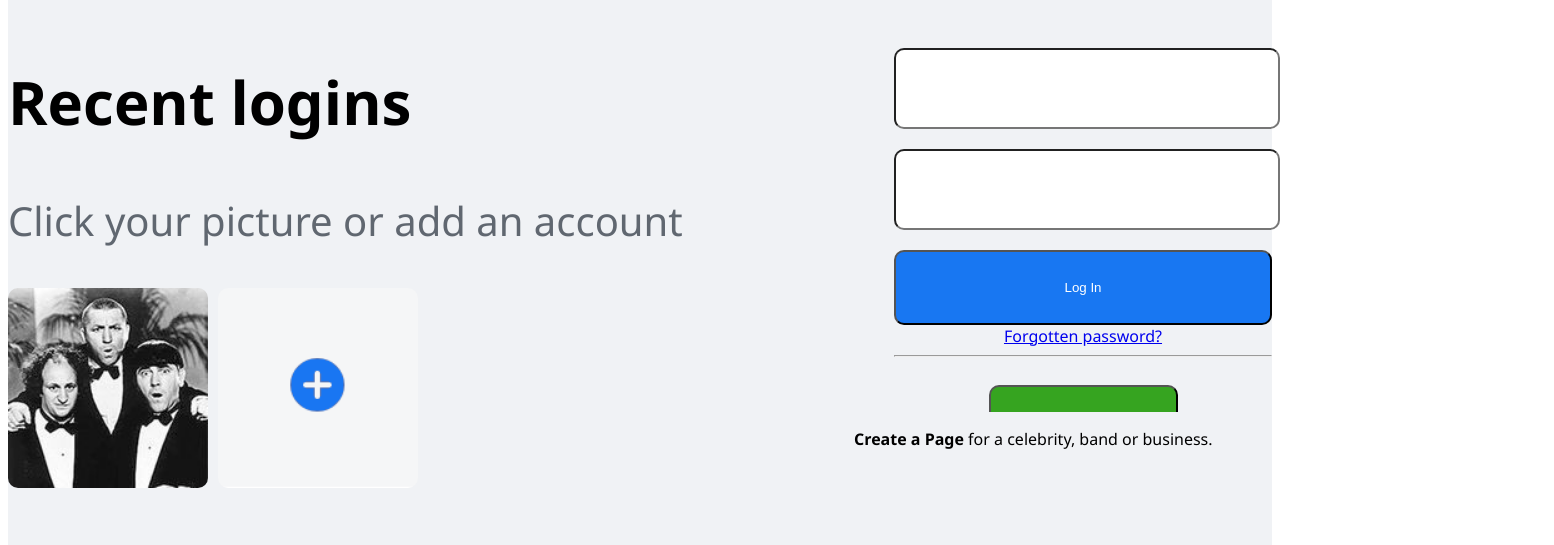
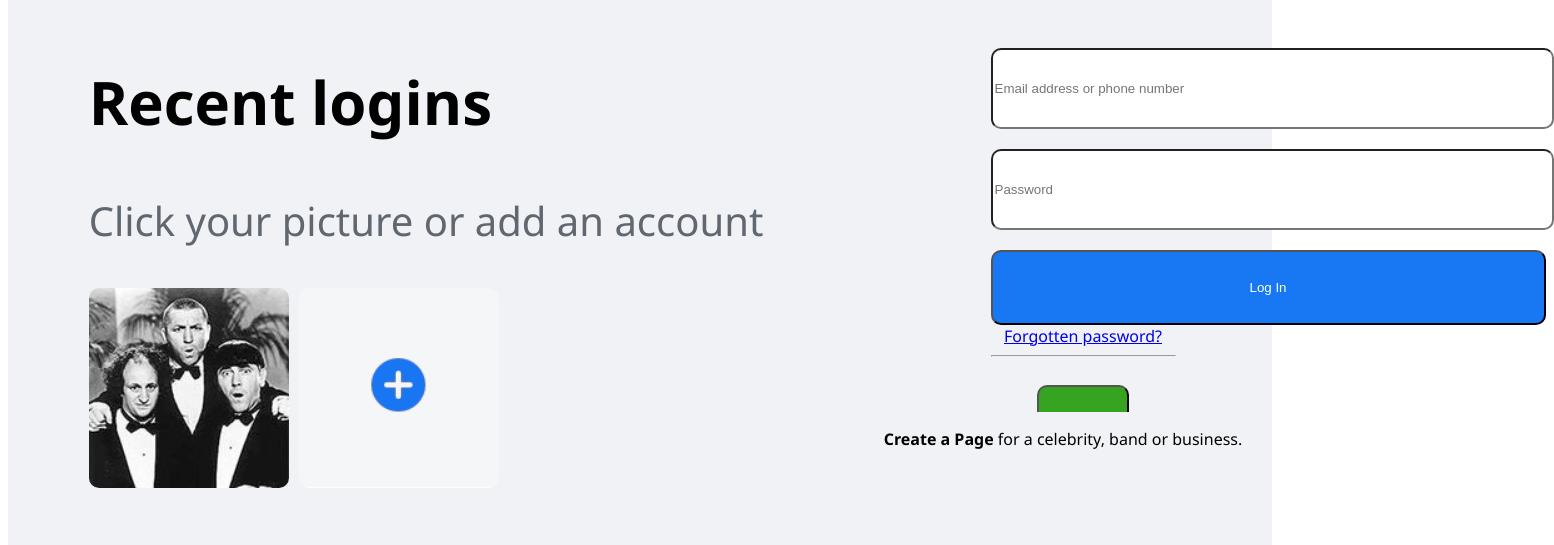
Before and after one commit to discord-projects/facebook-clone, a plain HTML site: page index.html in a window 1280 px wide. Shown: the part 133-678 px from the top of the page, 1554 px wide, since content can reach past the window. Drawn offline with Linux system fonts and the light colour scheme.

Commit message:
form updated

```diff
--- a/index.html
+++ b/index.html
@@ -20,9 +20,21 @@
       <div id="form">
         <form action="">
           <ul>
-            <li><input type="text " id="fname" name="fname" /></li>
             <li>
-              <input type="password" id="password" name="</li>password" />
+              <input
+                type="text "
+                id="fname"
+                name="fname"
+                placeholder="Email address or phone number"
+              />
+            </li>
+            <li>
+              <input
+                type="password"
+                id="password"
+                name="password"
+                placeholder="Password"
+              />
             </li>
             <li><input id="login" type="submit" value="Log In" /></li>
             <li><a href="#">Forgotten password?</a></li>
--- a/style.css
+++ b/style.css
@@ -27,6 +27,7 @@
   grid-column: 1 / 2;
   grid-row: 2 / 4;
   font-size: 40px;
+  justify-self: center;
 }
 
 #recent-logins img {
@@ -44,6 +45,7 @@
   grid-column: 2 / 3;
   grid-row: 2 / 4;
   justify-content: center;
+  justify-self: center;
 }
 
 #form li {
@@ -54,7 +56,7 @@
 }
 
 #form li input {
-  width: 100%;
+  width: 300%;
   height: 75px;
   margin-top: 20px;
   border-radius: 10px;
@@ -80,6 +82,7 @@
   background-color: #f0f2f5;
   grid-column: 2 / 3;
   grid-row: 4 / 5;
+  justify-self: center;
 }
 
 #footer {
```
